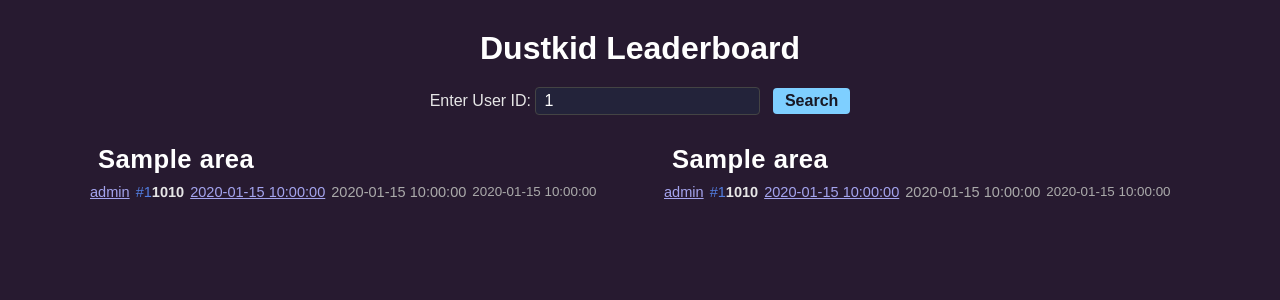
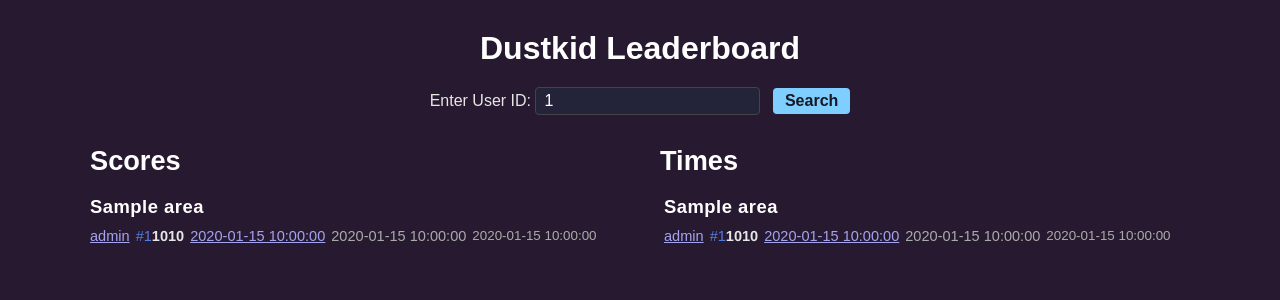
Before and after one commit to jdude08221/warm-dreams-nexus, a Flask app: template app/templates/leaderboard.html in a window 1280 px wide. Shown: the top 300 px of the page. Run offline with Flask 3, Linux system fonts and the light colour scheme; the template is opened without the code that fills it: most values are stand-ins (such as "Sample title", 1, 10 or a date in 2020).

Commit message:
add score and times headers

```diff
--- a/app/static/style.css
+++ b/app/static/style.css
@@ -24,11 +24,11 @@ h1 {
 
 .area-title {
     text-align: left;
-    font-size: 1.6em;
+    font-size: 1.15em; /* h3-like size */
     font-weight: bold;
     color: #FFF;
     margin-bottom: 8px;
-    margin-left: 8px;
+    margin-left: 0;
     letter-spacing: 0.5px;
 }
 
@@ -161,3 +161,26 @@ button[type="submit"]:hover {
     gap: 0px;
     margin-right: 6px;
 }
+
+.columns-header-row {
+    display: flex;
+    flex-direction: row;
+    justify-content: center;
+    align-items: flex-end;
+    max-width: 1100px;
+    margin: 0 auto 0 auto;
+    padding: 0 0 0 0;
+    background: none;
+    gap: 48px;
+}
+.columns-header-left, .columns-header-right {
+    flex: 1 1 0;
+    font-size: 1.7em;
+    font-weight: bold;
+    color: #fff;
+    padding-bottom: 19px;
+}
+.columns-header-right {
+    text-align: left;
+    padding-right: 8px;
+}
--- a/app/templates/leaderboard.html
+++ b/app/templates/leaderboard.html
@@ -16,6 +16,12 @@
     <div class="nexus">
         {% for area, data in leaderboard_data.items() %}
             <div class="area">
+                {% if loop.first %}
+                <div class="columns-header-row">
+                    <div class="columns-header-left">Scores</div>
+                    <div class="columns-header-right">Times</div>
+                </div>
+                {% endif %}
                 <div class="subtables-row">
                     <div class="subtable">
                         <div class="area-title">{{ area }}</div>
```
